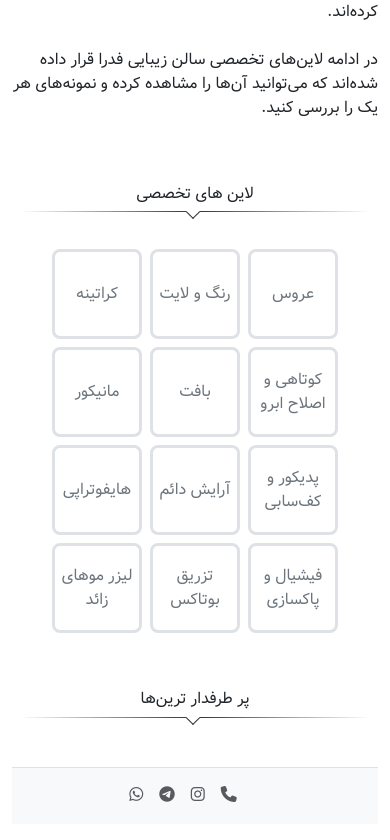
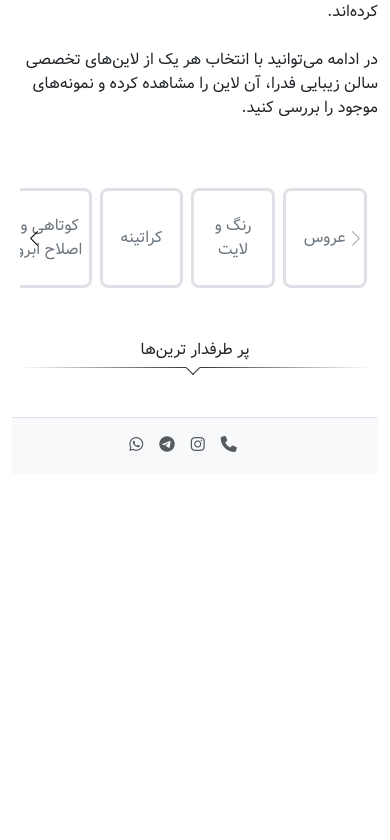
Before and after one commit to sinafattahi/11.beautySalon, a React (Create React App) app: page /dashbord in a window 390 px wide. Shown: the part 1216-2056 px from the top of the page. After the commit the page ends 1714 px from the top, so only its background shows below. Built offline with nearby package versions, Linux system fonts and the light colour scheme.

Commit message:
swiper added and lines corrected

```diff
--- a/src/App.js
+++ b/src/App.js
@@ -3,14 +3,16 @@ import { Route, Routes } from "react-router-dom";
 import LogInPage from "./components/LogInPage";
 import DashBord from "./components/DashBord";
 import Register from "./components/Register";
+import Lines from "./components/Lines";
 
-function App() {
+function App(props) {
   return (
     <div className="App">
       <Routes>
         <Route path="/dashbord" Component={DashBord} />
         <Route path="/register" Component={Register} />
         <Route path="/logIn" Component={LogInPage} />
+        <Route path="/lines/:id" element={<Lines {...props}/>} />
         <Route path="/" exact Component={LogInPage} />
         <Route path="*" element={<LogInPage />} />
       </Routes>
--- a/src/components/DashBord.js
+++ b/src/components/DashBord.js
@@ -4,26 +4,15 @@ import Navbar from "./NavBar";
 import Footer from "./Footer";
 import Modal from "./Modal";
 import Carousel from "./Carousel";
+
+import LinesSwiper from './LinesSwiper';
 import { mobileModeData, pcModeData } from "../data/staticPictures";
 
 
 
 const DashBord = (props) => {
 
-    const Lines = [
-      'عروس',
-      'رنگ و لایت',
-      'کراتینه',
-      'کوتاهی و اصلاح ابرو',
-      'بافت',
-      'مانیکور',
-      'پدیکور و کف‌سابی',
-      'آرایش دائم',
-      'هایفوتراپی',
-      'فیشیال و پاکسازی',
-      'تزریق بوتاکس',
-      'لیزر موهای زائد'
-    ]
+
 
     const introP1 = <p>
                 به وبسايت آكادمي تخصصي فدرا، یکی از بهترین سالن های زیبایی استان یزد و بهترین سالن زیبایی اردکان خوش آمديد.
@@ -37,7 +26,7 @@ const DashBord = (props) => {
               ایشان طی چند دوره به عنوان مدرس در كلاس‌های بازآموزی مديران و مربيان يزد، به اشتراک داشته‌هايشان پرداخته و در تقويت مهارت آن‌ها نقش بسزايی ايفا كرده‌اند.
               <br />
               <br />
-              در ادامه لاین‌های تخصصی سالن زیبایی فدرا قرار داده شده‌اند که می‌توانید آن‌ها را مشاهده کرده و نمونه‌های هر یک را بررسی کنید.
+              در ادامه می‌توانید با انتخاب هر یک از لاین‌های تخصصی سالن زیبایی فدرا، آن‌ لاین را مشاهده کرده و نمونه‌های موجود را بررسی کنید.
               </p>
 
     return(
@@ -73,17 +62,17 @@ const DashBord = (props) => {
 
         {/* devider */}
         <h6 className='d-flex justify-content-center mt-5'>درباره آکادمی تخصصی فدرا</h6>
-        <div class="wrapper">
-          <div class="divider div-transparent div-arrow-down"></div>
+        <div className="wrapper">
+          <div className="divider div-transparent div-arrow-down"></div>
         </div>
 
         {/* mobile mode */}
         <div className="container row mx-auto d-none d-xl-inline-flex d-xxl-inline-flex">
-            <div class="col-7 ml-auto  align-items-center mt-4 mt-md-0">
+            <div className="col-7 ml-auto  align-items-center mt-4 mt-md-0">
               {introP1}
               {introP2}
             </div>
-          <video loop="true" autoplay="autoplay" controls="controls" id="vid" muted class="col-5" height={"auto"} width={"100%"}>
+          <video loop={true} autoPlay="autoplay" controls="controls" id="vid" muted className="col-5" height={"auto"} width={"100%"}>
             <source src="../../media/videos/fedraIntroductionVideo.mp4" type="video/mp4" />
           </video>
           {/* for instant playback */}
@@ -94,37 +83,28 @@ const DashBord = (props) => {
 
         {/* pc mode */}
         <div className="container px-auto mx-auto d-xl-none d-xxl-none">
-          <div class=" d-flex align-items-center mt-4 mt-md-0">
+          <div className=" d-flex align-items-center mt-4 mt-md-0">
             {introP1}
           </div>
-          <video loop="true" autoplay="autoplay" controls="controls" id="vid" muted height={"auto"} width={"100%"}>
+          <video loop={true} autoPlay="autoplay" controls="controls" id="vid" muted height={"auto"} width={"100%"}>
             <source src="../../media/videos/fedraIntroductionVideo.mp4" type="video/mp4" />
           </video>
           {/* for instant playback */}
           <script>
             document.getElementById('vid').play();
           </script>
-          <div class=" d-flex align-items-center mt-4 mt-md-0">
+          <div className=" d-flex align-items-center mt-4 mt-md-0">
             {introP2}
           </div>
         </div>
 
-        {/* devider */}
-        <h6 className='d-flex justify-content-center mt-5'>لاین های تخصصی</h6>
-        <div class="wrapper">
-          <div class="divider div-transparent div-arrow-down"></div>
-        </div>
-
-        <div className='container lines'>
-          <div className='row p-1 m-1 justify-content-center'>
-            {Lines.map((l , i) => <div className='btn btn-outline-secondary d-flex justify-content-center align-items-center p-1 col-4 border border-3 rounded-3 m-1 text-center'>{l}</div>)}
-          </div>
-        </div>
+        {/* salon lines */}
+        <LinesSwiper />
 
         {/* devider */}
         <h6 className='d-flex justify-content-center mt-5'>پر طرفدار ترین‌ها</h6>
-        <div class="wrapper">
-          <div class="divider div-transparent div-arrow-down"></div>
+        <div className="wrapper">
+          <div className="divider div-transparent div-arrow-down"></div>
         </div>
 
 
--- /dev/null
+++ b/src/components/LinesSwiper.js
@@ -0,0 +1,47 @@
+import { Swiper, SwiperSlide } from 'swiper/react';
+import { Navigation, Pagination, Scrollbar, A11y } from 'swiper/modules';
+import {linesInfo} from '../data/linesInfo';
+import { useNavigate } from 'react-router-dom';
+
+import 'swiper/css';
+import 'swiper/css/navigation';
+import 'swiper/css/pagination';
+import 'swiper/css/scrollbar';
+
+const LinesSwiper = (props) => {
+
+  const navigate = useNavigate();
+  const lineInfo = linesInfo;
+
+  const numSlide = window.innerWidth >= 800 ? 5 : window.innerWidth >= 400 ? 4 : 3
+
+
+
+    return (
+      <div className='m-auto mt-5' style={{width:"90%"}}>
+        <Swiper
+          style={{
+                    "--swiper-navigation-color": "#000",
+                    "--swiper-navigation-size": "15px",
+                }}
+          modules={[Navigation, A11y]}
+          spaceBetween={50}
+          slidesPerView={numSlide}
+          navigation
+          onSwiper={(swiper) => console.log(swiper)}
+          onSlideChange={() => console.log('slide change')}
+        >
+          <div className='container lines'>
+            <div className='row p-1 m-1 justify-content-center'>
+              {lineInfo.map((l , i) => <SwiperSlide onClick={() => navigate(`/lines/:${l.id}`)} key={i} className='btn btn-outline-secondary d-flex justify-content-center align-items-center p-1 col-4 border border-3 rounded-3 m-1 text-center lines'>
+                {l.l}
+                </SwiperSlide>)}
+            </div>
+          </div>
+      </Swiper>
+      </div>
+
+    )
+}
+
+export default LinesSwiper;
--- a/src/components/NavBar.js
+++ b/src/components/NavBar.js
@@ -1,7 +1,10 @@
 import { Link } from "react-router-dom";
+import {linesInfo} from '../data/linesInfo';
 
 
-const navbar = (props) => {
+const navbar = () => {
+
+  const lineInfo = linesInfo;
 
   const searchClickHandler = (e) =>{
     e.preventDefault();
@@ -38,8 +41,8 @@ const navbar = (props) => {
                   {
                     localStorage.getItem('token') === 'guest' ?
                     <>
-                      <Link  className="btn my-auto ms-2 px-0 py-0" about="logIn"><h6 className="mb-0" style={{fontSize:"10px"}}>ورود</h6></Link>
-                      <Link  className="btn btn-secondary ms-1 px-2 py-2" about="register"><h6 className="mb-0" style={{fontSize:"10px"}}>ثبت نام</h6></Link>
+                      <Link to= "/logIn" className="btn my-auto ms-2 px-0 py-0" about="logIn"><h6 className="mb-0" style={{fontSize:"10px"}}>ورود</h6></Link>
+                      <Link to="/register" className="btn btn-secondary ms-1 px-2 py-2" about="register"><h6 className="mb-0" style={{fontSize:"10px"}}>ثبت نام</h6></Link>
                     </>
                     :
                     <button type="button" className="btn btn-secondary  ms-1" about="حساب کاربری"><i className="fa fa-user fa-xs" ></i></button>
@@ -58,22 +61,22 @@ const navbar = (props) => {
                     لاین های تخصصی
                   </a>
                   <ul className="dropdown-menu dropdown-menu-left dropdown-menu-left">
-                    <li><a className="dropdown-item text-center" href="#">عروس</a></li>
+                    <li><a className="dropdown-item text-center" href={`/lines/:${lineInfo[0].id}`}>{lineInfo[0].l}</a></li>
                     <li><hr className="dropdown-divider"/></li>
-                    <li><a className="dropdown-item text-center" href="#">رنگ و لایت</a></li>
-                    <li><a className="dropdown-item text-center" href="#">کراتینه</a></li>
+                    <li><a className="dropdown-item text-center" href={`/lines/:${lineInfo[1].id}`}>{lineInfo[1].l}</a></li>
+                    <li><a className="dropdown-item text-center" href={`/lines/:${lineInfo[2].id}`}>{lineInfo[2].l}</a></li>
                     <li><hr className="dropdown-divider"/></li>
-                    <li><a className="dropdown-item text-center" href="#">کوتاهی و اصلاح ابرو</a></li>
-                    <li><a className="dropdown-item text-center" href="#">بافت</a></li>
+                    <li><a className="dropdown-item text-center" href={`/lines/:${lineInfo[3].id}`}>{lineInfo[3].l}</a></li>
+                    <li><a className="dropdown-item text-center" href={`/lines/:${lineInfo[4].id}`}>{lineInfo[4].l}</a></li>
                     <li><hr className="dropdown-divider"/></li>
-                    <li><a className="dropdown-item text-center" href="#">مانیکور</a></li>
-                    <li><a className="dropdown-item text-center" href="#">پدیکور و کف‌سابی</a></li>
+                    <li><a className="dropdown-item text-center" href={`/lines/:${lineInfo[5].id}`}>{lineInfo[5].l}</a></li>
+                    <li><a className="dropdown-item text-center" href={`/lines/:${lineInfo[6].id}`}>{lineInfo[6].l}</a></li>
                     <li><hr className="dropdown-divider"/></li>
-                    <li><a className="dropdown-item text-center" href="#">آرایش دائم</a></li>
-                    <li><a className="dropdown-item text-center" href="#">هایفوتراپی</a></li>
-                    <li><a className="dropdown-item text-center" href="#">فیشیال و پاکسازی</a></li>
-                    <li><a className="dropdown-item text-center" href="#">تزریق بوتاکس</a></li>
-                    <li><a className="dropdown-item text-center" href="#">لیزر موهای زائد</a></li>
+                    <li><a className="dropdown-item text-center" href={`/lines/:${lineInfo[7].id}`}>{lineInfo[7].l}</a></li>
+                    <li><a className="dropdown-item text-center" href={`/lines/:${lineInfo[8].id}`}>{lineInfo[8].l}</a></li>
+                    <li><a className="dropdown-item text-center" href={`/lines/:${lineInfo[9].id}`}>{lineInfo[9].l}</a></li>
+                    <li><a className="dropdown-item text-center" href={`/lines/:${lineInfo[10].id}`}>{lineInfo[10].l}</a></li>
+                    <li><a className="dropdown-item text-center" href={`/lines/:${lineInfo[11].id}`}>{lineInfo[11].l}</a></li>
                   </ul>
                 </li>
                 <li className="nav-item dropdown">
--- a/src/components/Register.js
+++ b/src/components/Register.js
@@ -57,7 +57,7 @@ function Register() {
             // const token = respose.data.token;
             const token = 'sina1111'
             localStorage.setItem('token',token);
-            navigate('/dashbord', { replace: true });
+            navigate('/dashbord');
 
         }catch(error){
             //setErrors('نام کاربری توسط کاربر دیگری استفاده شده است')
--- /dev/null
+++ b/src/data/linesInfo.js
@@ -0,0 +1,50 @@
+export const linesInfo = [
+    {
+        id : 'bride',
+        l : 'عروس'
+    },
+    {
+        id : 'colorAndLight',
+        l : 'رنگ و لایت'
+    },
+    {
+        id : 'keratin',
+        l : 'کراتینه',
+    },
+    {
+        id : 'hairCut',
+        l : 'کوتاهی و اصلاح ابرو',
+    },
+    {
+        id : 'braiding',
+        l : 'بافت',
+    },
+    {
+        id : 'manicure',
+        l : 'مانیکور',
+    },
+    {
+        id : 'pedicure',
+        l : 'پدیکور و کف‌سابی',
+    },
+    {
+        id : 'permanentMakeup',
+        l : 'آرایش دائم',
+    },
+    {
+        id : 'hyphotherapy',
+        l : 'هایفوتراپی',
+    },
+    {
+        id : 'facial',
+        l : 'فیشیال و پاکسازی',
+    },
+    {
+        id : 'botox',
+        l : 'تزریق بوتاکس',
+    },
+    {
+        id : 'laser',
+        l : 'لیزر موهای زائد'
+    }
+]
--- a/src/index.css
+++ b/src/index.css
@@ -32,14 +32,14 @@
 }
 
 
-.lines>div>div {
+.lines {
 	width: 200px;
 	height: 200px;
 }
 @media (max-width: 767px) {
-	.lines>div>div {
-		width: 90px;
-		height: 90px;
+	.lines {
+		width: 100px;
+		height: 100px;
 	}
   }
 
```
Also changed, not shown: src/components/Lines.js (added, +10 -0 lines).
